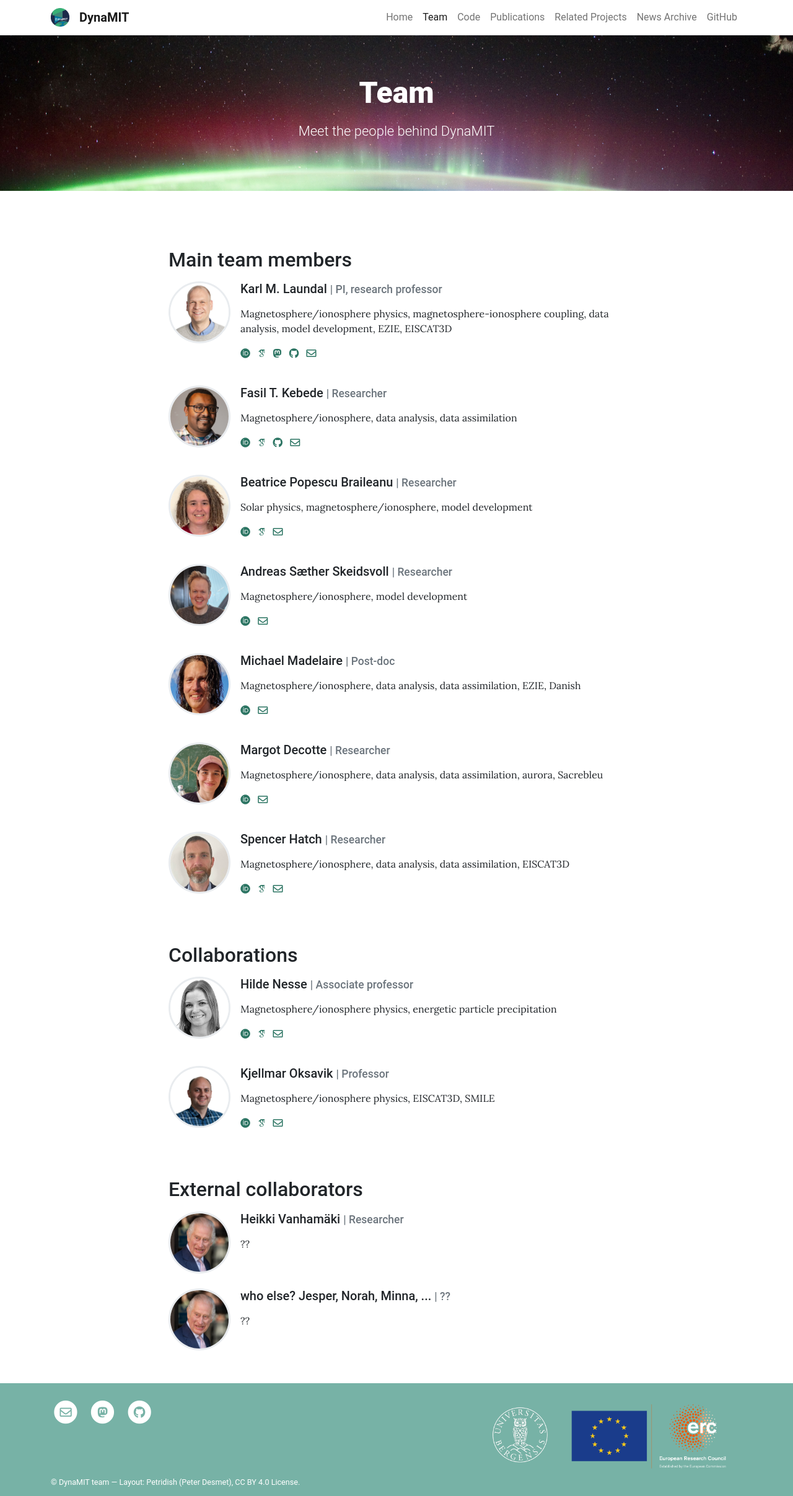
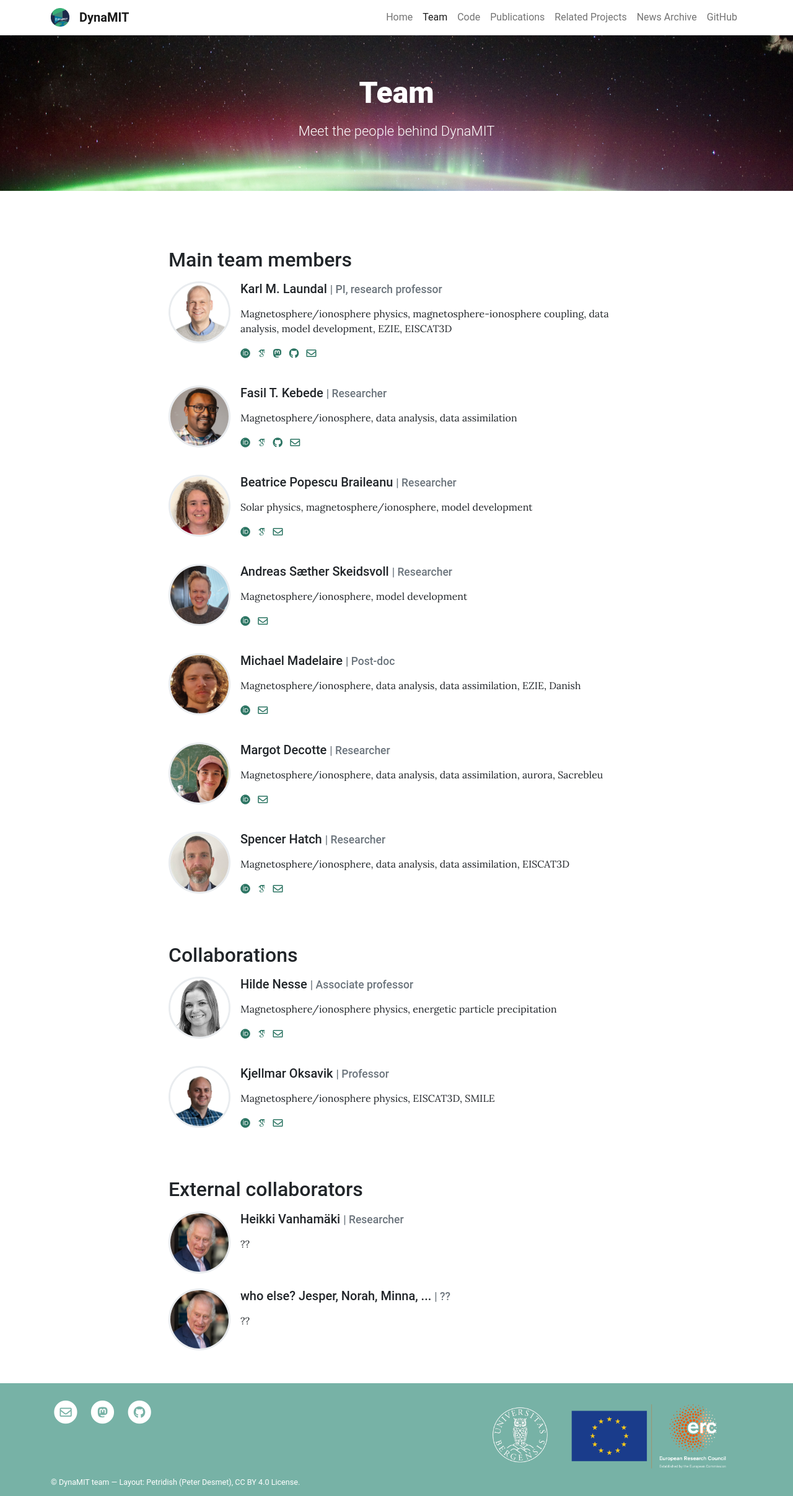
Before and after one commit to DynaMIT-uib/DynaMIT-uib.github.io, a Jekyll site: the page built from pages/team.md, in a window 1280 px wide. Shown: the whole page at 62% size. Built offline with Jekyll 4.4.1, drawn with Linux system fonts in a browser that asks for light colours; some web fonts are replaced.

Commit message:
small updates

```diff
--- a/_data/team.yml
+++ b/_data/team.yml
@@ -42,7 +42,7 @@ team:
 
   - name: Michael Madelaire
     role: Post-doc
-    image: assets/theme/images/Michael2.jpg # Can be external link
+    image: assets/theme/images/Michael3.jpg # Can be external link
     description: >
       Magnetosphere/ionosphere, data analysis, data assimilation, EZIE, Danish
     orcid: 0000-0002-5631-7344
```
